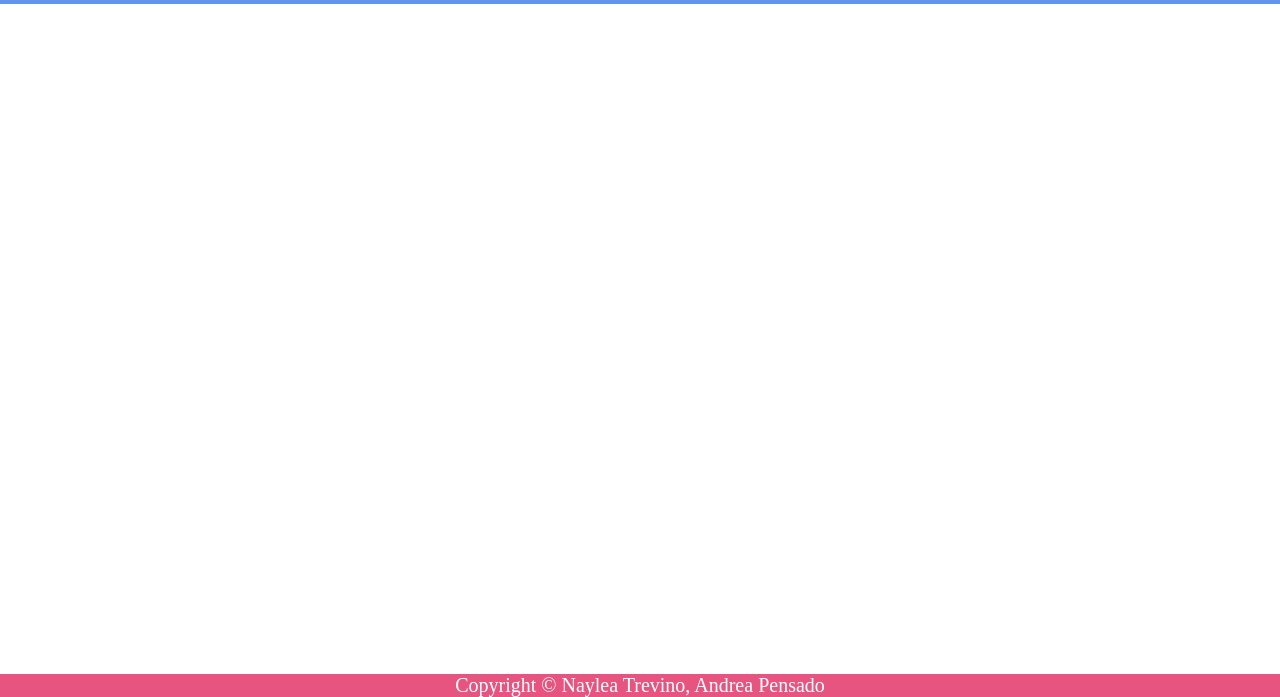
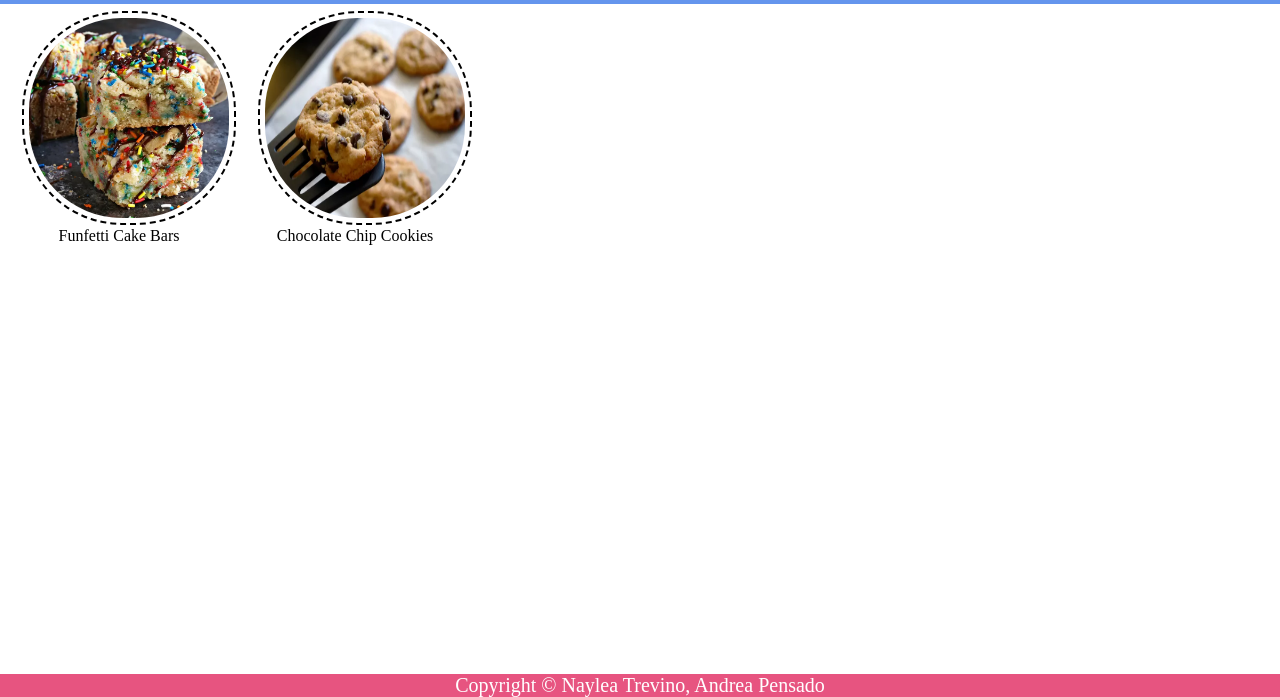
Before and after one commit to ntrevi53/ntrevi53.github.io, a plain HTML site: page Pastries.html in a window 1280 px wide. Shown: the part 103-800 px from the top of the page. Drawn offline with Linux system fonts and the light colour scheme.

Commit message:
images format changes

```diff
--- a/Pastries.html
+++ b/Pastries.html
@@ -16,7 +16,17 @@
             </ul>
         </header>
         <div class="content">
+            <table>
+                <tr>
+                <td><img src="images/FunfettiCakeBars.webp" width="200" height="200"></td>
+                <td><img src="images/ChocolateChipCookies.webp" width="200" height="200"></td>
+                </tr>
+                <tr>
+                <td align="center">Funfetti Cake Bars</td>
 
+                <td align="center">Chocolate Chip Cookies </td>
+                </tr>
+                </table>
         </div>
         <footer>
            Copyright &copy; Naylea Trevino, Andrea Pensado
```
Also changed, not shown: drinks.html (+4 -1 lines).
